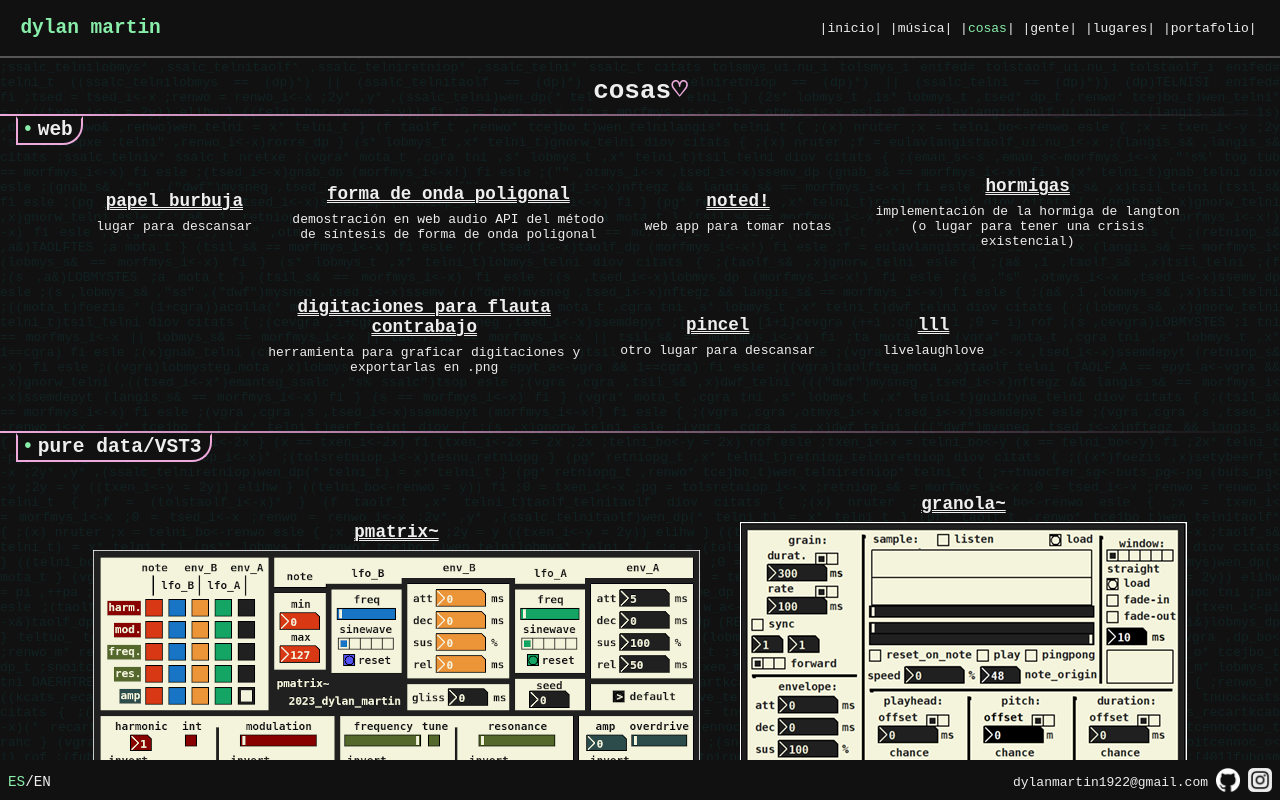
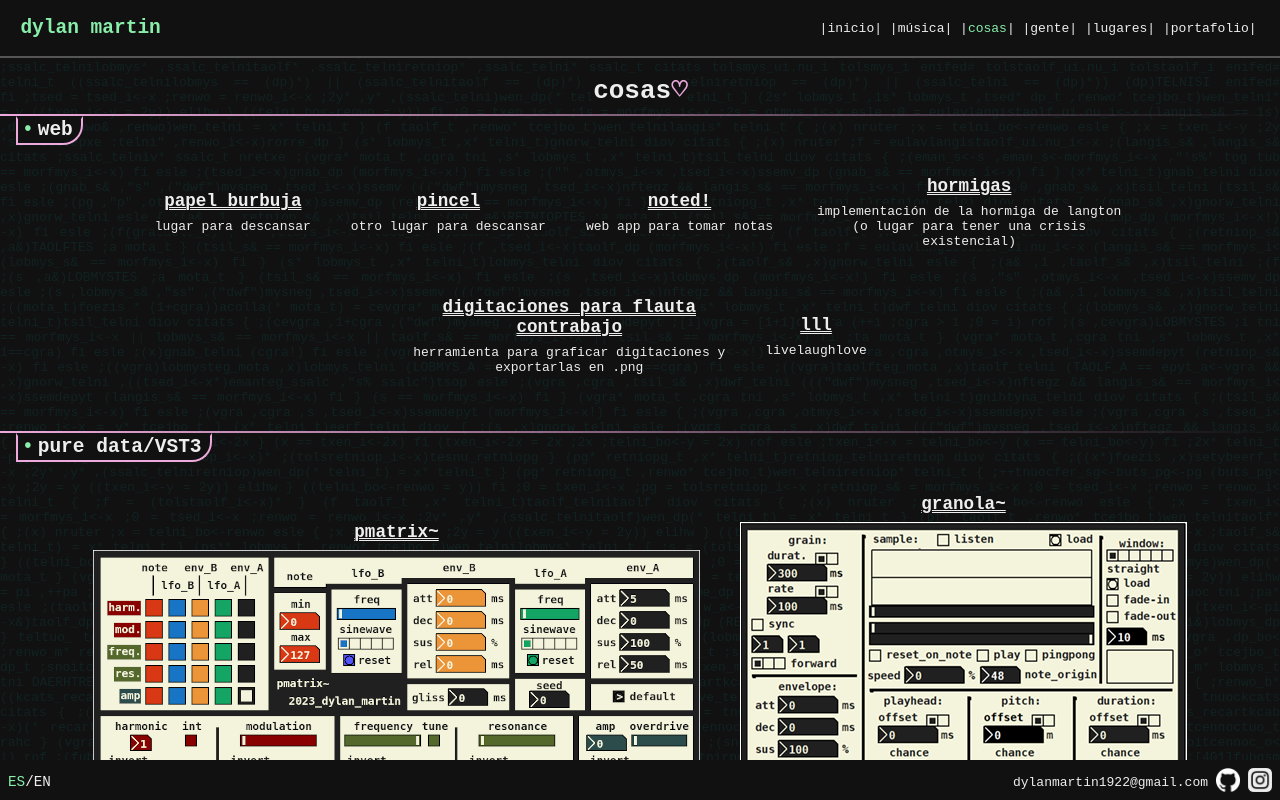
Before and after one commit to martindylan/martindylan.github.io, a React (Create React App) app: page /cosas in a window 1280 px wide. Built offline with nearby package versions, Linux system fonts and the light colour scheme.

Commit message:
feat: hide polygon until fix

```diff
--- a/src/Routes/Cosas/Cosas.tsx
+++ b/src/Routes/Cosas/Cosas.tsx
@@ -27,10 +27,15 @@ export default function Cosas() {
             description={t("stuff.web.bubblewrap.description")}
           />
           <Card
+            name={t("stuff.web.brush.name")}
+            link='https://dylanmartin.neocities.org/cosas/pincel/'
+            description={t("stuff.web.brush.description")}
+          />
+          {/* <Card
             name={t("stuff.web.polygon.name")}
             link='https://dylanmartin.neocities.org/cosas/polygon/'
             description={t("stuff.web.polygon.description")}
-          />
+          /> */}
           <Card
             name={t("stuff.web.noted.name")}
             link='https://martindylan.github.io/noted'
@@ -45,11 +50,6 @@ export default function Cosas() {
             name={t("stuff.web.flute.name")}
             link='https://dylanmartin.neocities.org/cosas/flauta/'
             description={t("stuff.web.flute.description")}
-          />
-          <Card
-            name={t("stuff.web.brush.name")}
-            link='https://dylanmartin.neocities.org/cosas/pincel/'
-            description={t("stuff.web.brush.description")}
           />
           <Card
             name={t("stuff.web.lll.name")}
```
